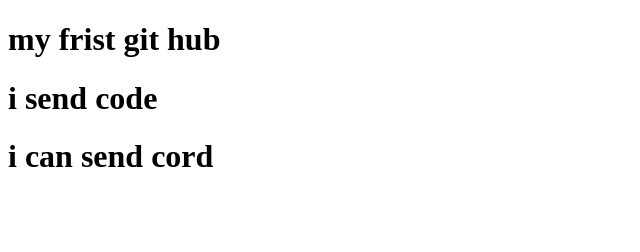
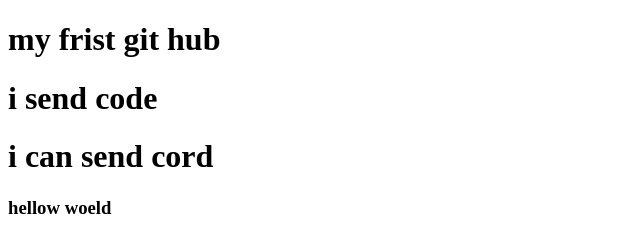
Before and after one commit to bappay786/myfirst, a plain HTML site: page index.html in a window 1280 px wide. Shown: the whole page, without its empty margins (0-640 px from the left). Drawn offline with Linux system fonts and the light colour scheme.

Commit message:
i change

```diff
--- a/index.html
+++ b/index.html
@@ -10,5 +10,6 @@
     <h1>my frist git hub</h1>
     <h1>i send code</h1>
     <h1>i can send cord</h1>
+    <h3>hellow woeld</h3>
 </body>
 </html>
```
